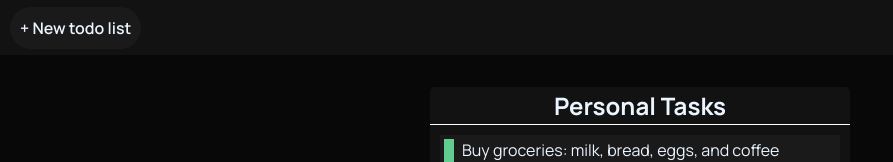
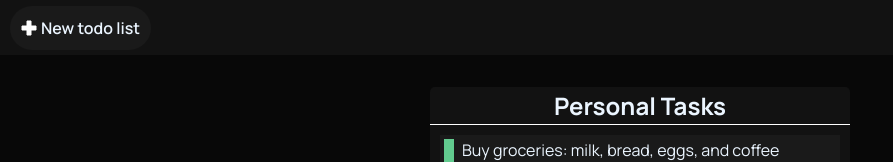
Before and after one commit to Jacket235/todo-list, a React (Create React App) app: page / in a window 1280 px wide. Shown: the top 162 px of the page, without its empty margins (0-893 px from the left). Built offline with nearby package versions, Linux system fonts and the light colour scheme.

Commit message:
Polishing styles

```diff
--- a/src/components/ToDoList.tsx
+++ b/src/components/ToDoList.tsx
@@ -7,6 +7,9 @@ export function ToDoList({ title, tasks }: TodoListData) {
         <div className="todo-list">
             <div className="todo-title">
                 <h2>{ title }</h2>
+                <button>
+                    <img src='cogwheel.svg' width="16px" height="16px" />
+                </button>
             </div>
             <div className="todo-content">
                 <ul>
--- a/src/components/toDoItem.css
+++ b/src/components/toDoItem.css
@@ -39,6 +39,7 @@
     width: 57px;
     padding: 6px;
     border-radius: 5px;
+    transition: background .2s ease;
     cursor: pointer;
     z-index: 1;
 }
--- a/src/components/toDoList.css
+++ b/src/components/toDoList.css
@@ -2,6 +2,7 @@
     display: flex;
     flex-direction: column;
     align-self: flex-start;
+    position: relative;
     background: var(--bg);
     border-radius: 5px;
     width: 420px;
@@ -12,6 +13,28 @@
     justify-content: center;
     border-bottom: 1px solid white;
     padding: 2px;
+}
+
+.todo-title button {
+    display: flex;
+    align-items: center;
+    background: none;
+    border: none;
+    position: absolute;
+    cursor: pointer;
+    opacity: 0;
+    transition: opacity .2s ease, background .1s ease;
+    padding: 8px;
+    border-radius: 999px;
+    left: calc(100% - 32px);
+}
+
+.todo-title:hover button {
+    opacity: 1;
+}
+
+.todo-title button:hover {
+    background: var(--button-hover);
 }
 
 .todo-content {
--- a/src/components/ui/CreateButton.tsx
+++ b/src/components/ui/CreateButton.tsx
@@ -3,6 +3,7 @@ import './createButton.css';
 export function CreateButton({ text }: { text: string }) {
     return (
         <button className='button'>
+            <img src='plus-sign.svg' width="16px" height="16px" />
             {text}
         </button>
     )
--- a/src/components/ui/createButton.css
+++ b/src/components/ui/createButton.css
@@ -1,4 +1,8 @@
 .button {
+    box-sizing: border-box;
+    display: flex;
+    align-items: center;
+    gap: 4px;
     background: var(--bg-light);
     border: none;
     cursor: pointer;
@@ -7,4 +11,10 @@
     color: var(--text);
     font-size: 16px;
     font-weight: 600;
+    border: 1px solid transparent;
+    transition: border 0.2s ease;
 }
+
+.button:hover {
+    border: 1px solid white;
+}
--- a/src/index.css
+++ b/src/index.css
@@ -15,7 +15,8 @@
     --warning: hsl(52 50% 57%);
     --success: hsl(146 50% 59%);
     --info: hsl(217 50% 65%);
-    --header-size: 55px
+    --header-size: 55px;
+    --button-hover: hsla(0, 0%, 90%, .2)
 }
 
 *, body {
--- a/src/layout/Header.tsx
+++ b/src/layout/Header.tsx
@@ -4,7 +4,7 @@ import { CreateButton } from '../components/ui/CreateButton';
 export function Header() {
     return (
         <div className="header">
-            <CreateButton text='+ New todo list'/>
+            <CreateButton text='New todo list'/>
         </div>
     );
 }
```
Also changed, not shown: public/cogwheel.svg (added), public/plus-sign.svg (added).
